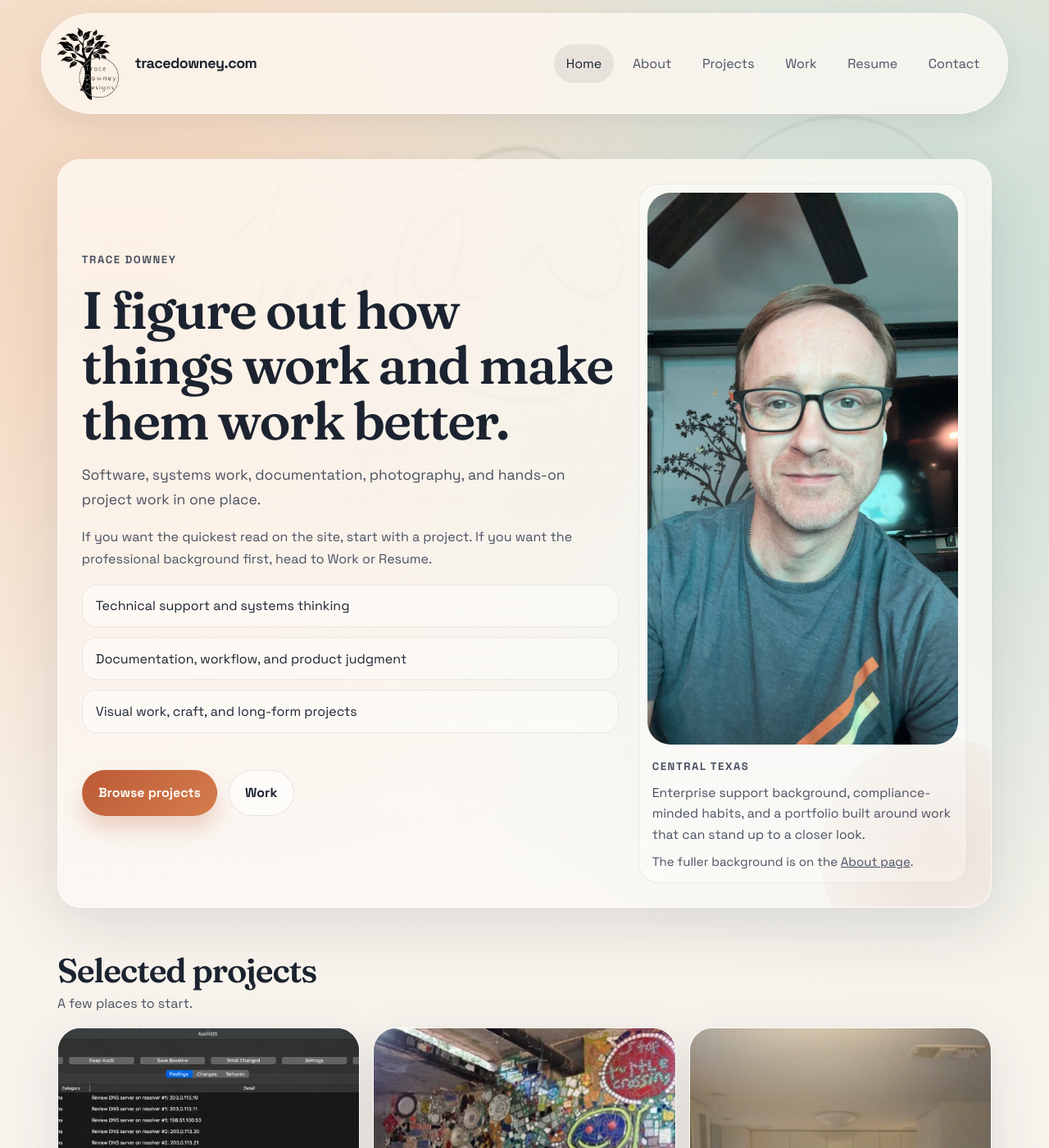
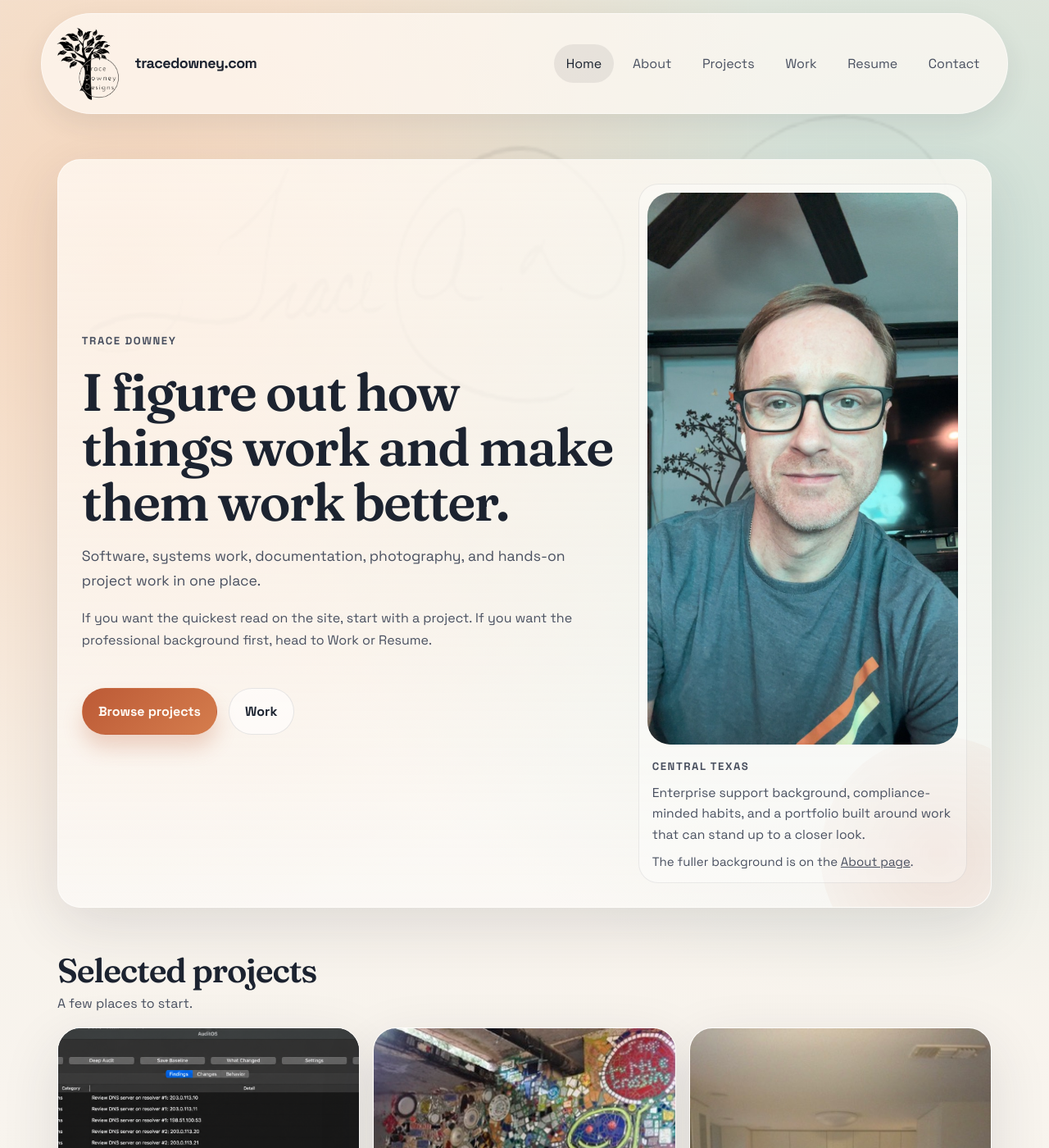
Before and after one commit to tracedowney/tracedowney.github.io, a Jekyll site: the page built from index.html, in a window 1280 px wide and 1400 px high. Shown: the whole window at 82% size. Built offline with Jekyll 4.4.1, drawn with Linux system fonts in a browser that asks for light colours.

Commit message:
Remove redundant home hero summary list

```diff
--- a/assets/css/site.css
+++ b/assets/css/site.css
@@ -458,23 +458,6 @@ body.page-work .page-intro h1 {
   color: var(--ink-700);
 }
 
-.home-hero__facts {
-  display: grid;
-  gap: 0.75rem;
-  margin: 0.1rem 0 0;
-  padding: 0;
-  list-style: none;
-}
-
-.home-hero__facts li {
-  padding: 0.85rem 1rem;
-  border: 1px solid rgba(28, 35, 48, 0.08);
-  border-radius: 18px;
-  background: rgba(255, 255, 255, 0.42);
-  color: var(--ink-800);
-  line-height: 1.45;
-}
-
 .home-hero__profile {
   position: relative;
   z-index: 1;
--- a/index.html
+++ b/index.html
@@ -12,11 +12,6 @@ background_style: home
       <h1>I figure out how things work and make them work better.</h1>
       <p class="lead">Software, systems work, documentation, photography, and hands-on project work in one place.</p>
       <p>If you want the quickest read on the site, start with a project. If you want the professional background first, head to Work or Resume.</p>
-      <ul class="home-hero__facts">
-        <li>Technical support and systems thinking</li>
-        <li>Documentation, workflow, and product judgment</li>
-        <li>Visual work, craft, and long-form projects</li>
-      </ul>
       <div class="button-row">
         <a class="button button-primary" href="/projects/">Browse projects</a>
         <a class="button button-secondary" href="/work/">Work</a>
```
